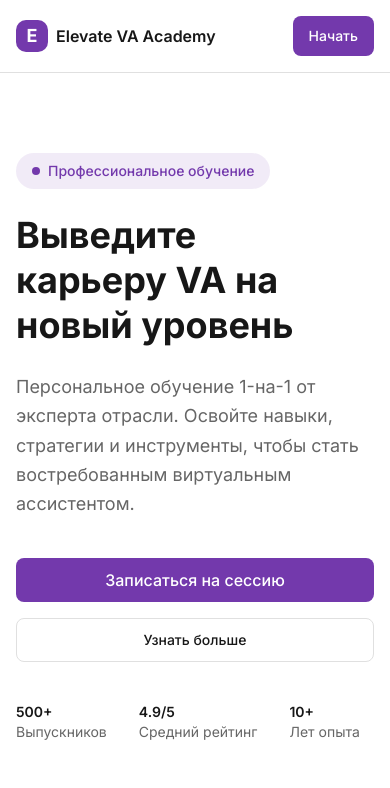
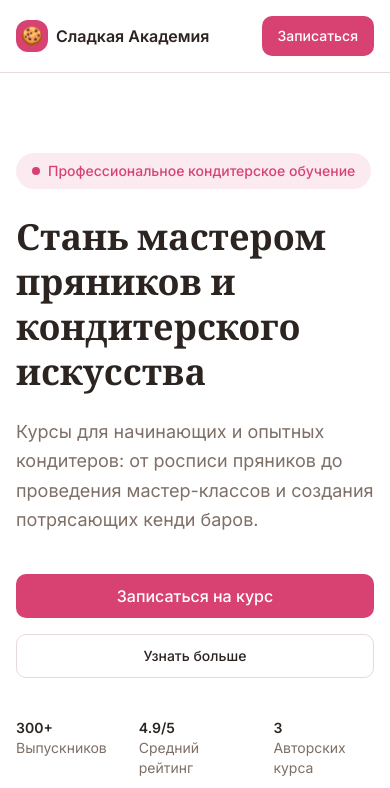
Before and after one commit to pr-poehali-dev/project-innovation-2025, a React (Vite) app: page / in a window 390 px wide. Shown: the top 788 px of the page. Built offline with nearby package versions, Linux system fonts and the light colour scheme.

Commit message:
Adapt template to requirements

```diff
--- a/index.html
+++ b/index.html
@@ -14,6 +14,9 @@
     <meta property="og:image:height" content="630">
     <script src="https://cdn.poehali.dev/intertnal/js/telemetry-min.js"></script>
       <script src="https://cdn.poehali.dev/intertnal/js/inspector-min.js"></script>
+      <meta name="pp-name" value="project-innovation-2025">
+      <script src="https://cdn.poehali.dev/intertnal/js/pp-min-2.js"></script>
+      <script src="https://cdn.poehali.dev/intertnal/js/route-min.js"></script>
   </head>
 
 <body>
--- a/src/components/Benefits.tsx
+++ b/src/components/Benefits.tsx
@@ -1,34 +1,34 @@
 export function Benefits() {
-  const benefits = [
+  const courses = [
     {
-      icon: "👤",
-      title: "Персональное обучение",
-      description: "Индивидуальные сессии под ваш уровень и карьерные цели",
+      icon: "🎓",
+      title: "Мастер по проведению мастер-классов",
+      description: "Научитесь организовывать и проводить прибыльные МК — от сценария и материалов до продаж и работы с участниками",
     },
     {
-      icon: "⏰",
-      title: "Гибкое расписание",
-      description: "Занятия в удобное для вас время",
+      icon: "🍪",
+      title: "Печать на пряниках: от нуля до профи",
+      description: "Полный курс по пряничному делу: замес теста, выпечка, глазурь, роспись, упаковка и продажи готовых изделий",
     },
     {
-      icon: "💬",
-      title: "Обратная связь в реальном времени",
-      description: "Мгновенные рекомендации и корректировки на занятиях",
+      icon: "🎀",
+      title: "Кенди бар",
+      description: "Создавайте сладкие столы для праздников: стиль, декор, ассортимент, оформление и работа с заказчиками",
     },
     {
-      icon: "🚀",
-      title: "Карьерная поддержка",
-      description: "Помощь с резюме, подготовка к собеседованиям, трудоустройство",
+      icon: "💡",
+      title: "Практика с первого дня",
+      description: "Сразу работаем руками — минимум теории, максимум результата. Готовые изделия уже на первом занятии",
     },
     {
-      icon: "🛠️",
-      title: "Инструменты и ресурсы",
-      description: "Доступ к шаблонам, гайдам и профессиональным инструментам",
+      icon: "📱",
+      title: "Поддержка в чате",
+      description: "Закрытый чат выпускников, ответы на вопросы и помощь куратора после окончания курса",
     },
     {
-      icon: "📈",
-      title: "Бессрочный доступ",
-      description: "Поддержка и материалы даже после завершения обучения",
+      icon: "💼",
+      title: "Старт своего дела",
+      description: "Получите базу для монетизации: как продавать, как находить клиентов и сколько можно зарабатывать",
     },
   ]
 
@@ -36,21 +36,21 @@ export function Benefits() {
     <section id="benefits" className="bg-background py-20 md:py-32">
       <div className="max-w-7xl mx-auto px-4 sm:px-6 lg:px-8">
         <div className="text-center mb-16">
-          <p className="text-accent font-semibold text-sm uppercase tracking-wide">Почему мы</p>
+          <p className="text-accent font-semibold text-sm uppercase tracking-wide">Наши курсы</p>
           <h2 className="text-3xl md:text-4xl font-bold text-foreground mt-2 text-balance">
-            Все для вашего успеха
+            Всё, чтобы стать мастером
           </h2>
           <p className="text-muted-foreground mt-4 max-w-2xl mx-auto">
-            Комплексное обучение для ускорения вашей карьеры виртуального ассистента
+            Три авторских программы для кондитеров и пряничных мастеров — выбери свой путь
           </p>
         </div>
 
         <div className="grid md:grid-cols-2 lg:grid-cols-3 gap-8">
-          {benefits.map((benefit, index) => (
+          {courses.map((course, index) => (
             <div key={index} className="bg-card border border-border rounded-xl p-8 hover:shadow-lg transition">
-              <div className="text-4xl mb-4">{benefit.icon}</div>
-              <h3 className="text-xl font-semibold text-foreground mb-2">{benefit.title}</h3>
-              <p className="text-muted-foreground">{benefit.description}</p>
+              <div className="text-4xl mb-4">{course.icon}</div>
+              <h3 className="text-xl font-semibold text-foreground mb-2">{course.title}</h3>
+              <p className="text-muted-foreground">{course.description}</p>
             </div>
           ))}
         </div>
--- a/src/components/Booking.tsx
+++ b/src/components/Booking.tsx
@@ -1,15 +1,8 @@
 import { Button } from "@/components/ui/button"
 
 export function Booking() {
-  const handleCalendlyClick = () => {
-    // In production, this would open Calendly widget or redirect to Calendly
-    window.open("https://calendly.com", "_blank")
-  }
-
-  const handlePaymentClick = () => {
-    // In production, this would redirect to Stripe checkout
-    alert("Переход к безопасной оплате...")
-    window.open("https://stripe.com", "_blank")
+  const handleContactClick = () => {
+    window.open("https://t.me/", "_blank")
   }
 
   return (
@@ -17,78 +10,80 @@ export function Booking() {
       <div className="max-w-7xl mx-auto px-4 sm:px-6 lg:px-8">
         <div className="text-center mb-16">
           <p className="text-accent font-semibold text-sm uppercase tracking-wide">Готовы начать?</p>
-          <h2 className="text-3xl md:text-4xl font-bold text-foreground mt-2 text-balance">Запишитесь на первую сессию</h2>
+          <h2 className="text-3xl md:text-4xl font-bold text-foreground mt-2 text-balance">Запишитесь на курс</h2>
           <p className="text-muted-foreground mt-4 max-w-2xl mx-auto">
-            Выберите удобное время и начните путь к карьере востребованного виртуального ассистента
+            Выберите подходящий курс и начните свой путь в кондитерском мастерстве
           </p>
         </div>
 
-        <div className="grid md:grid-cols-2 gap-12">
-          {/* Calendar Section */}
-          <div className="bg-card border border-border rounded-xl p-8">
-            <h3 className="text-xl font-semibold text-foreground mb-4">Выберите время</h3>
-            <div className="bg-muted/50 rounded-lg p-8 text-center">
-              <p className="text-muted-foreground mb-4">Здесь будет интеграция Calendly</p>
-              <div className="space-y-2 text-sm text-muted-foreground">
-                <p>📅 Свободные слоты в реальном времени</p>
-                <p>🌍 Автоматическое определение часового пояса</p>
-                <p>✉️ Подтверждение на вашу почту</p>
-              </div>
-              <Button
-                onClick={handleCalendlyClick}
-                className="mt-6 bg-accent hover:bg-accent/90 text-accent-foreground w-full"
-              >
-                Открыть календарь
-              </Button>
+        <div className="grid md:grid-cols-3 gap-8">
+          {/* Course 1 */}
+          <div className="bg-card border border-border rounded-xl p-8 flex flex-col">
+            <div className="text-3xl mb-4">🎓</div>
+            <h3 className="text-xl font-semibold text-foreground mb-2">Мастер по МК</h3>
+            <p className="text-muted-foreground text-sm mb-6 flex-1">
+              Научитесь проводить мастер-классы и зарабатывать на любимом деле
+            </p>
+            <div className="space-y-2 text-sm text-muted-foreground mb-6">
+              <p>✓ Сценарий и структура МК</p>
+              <p>✓ Работа с участниками</p>
+              <p>✓ Продажи и продвижение</p>
             </div>
+            <Button
+              onClick={handleContactClick}
+              className="bg-accent hover:bg-accent/90 text-accent-foreground w-full"
+            >
+              Записаться
+            </Button>
           </div>
 
-          {/* Payment Section */}
-          <div className="bg-card border border-border rounded-xl p-8">
-            <h3 className="text-xl font-semibold text-foreground mb-4">Безопасная оплата</h3>
-            <div className="space-y-6">
-              <div className="bg-muted/50 rounded-lg p-6">
-                <p className="text-sm text-muted-foreground mb-4">Мы принимаем безопасные платежи через:</p>
-                <div className="flex gap-4 items-center justify-center py-4">
-                  <div className="flex items-center gap-2 px-4 py-2 bg-background rounded border border-border">
-                    <span className="text-2xl">💳</span>
-                    <span className="font-semibold text-foreground">Stripe</span>
-                  </div>
-                  <div className="flex items-center gap-2 px-4 py-2 bg-background rounded border border-border">
-                    <span className="text-2xl">🅿️</span>
-                    <span className="font-semibold text-foreground">PayPal</span>
-                  </div>
-                </div>
-              </div>
+          {/* Course 2 — Featured */}
+          <div className="bg-accent text-accent-foreground rounded-xl p-8 flex flex-col relative">
+            <div className="absolute -top-3 left-1/2 -translate-x-1/2 bg-foreground text-background text-xs px-3 py-1 rounded-full font-semibold">
+              Популярный
+            </div>
+            <div className="text-3xl mb-4">🍪</div>
+            <h3 className="text-xl font-semibold mb-2">Пряники: от нуля до профи</h3>
+            <p className="text-accent-foreground/80 text-sm mb-6 flex-1">
+              Полный курс по пряничному делу — от теста до продаж готовых изделий
+            </p>
+            <div className="space-y-2 text-sm text-accent-foreground/90 mb-6">
+              <p>✓ Рецептура и выпечка</p>
+              <p>✓ Роспись и декор глазурью</p>
+              <p>✓ Упаковка и монетизация</p>
+            </div>
+            <Button
+              onClick={handleContactClick}
+              className="bg-accent-foreground hover:bg-accent-foreground/90 text-accent w-full"
+            >
+              Записаться
+            </Button>
+          </div>
 
-              <div className="space-y-3">
-                <div className="flex justify-between items-center pb-3 border-b border-border">
-                  <span className="text-muted-foreground">Стоимость сессии</span>
-                  <span className="font-semibold text-foreground">9 700 ₽</span>
-                </div>
-                <div className="flex justify-between items-center pb-3 border-b border-border">
-                  <span className="text-muted-foreground">Длительность</span>
-                  <span className="font-semibold text-foreground">60 минут</span>
-                </div>
-                <div className="flex justify-between items-center pt-3">
-                  <span className="font-semibold text-foreground">Итого</span>
-                  <span className="text-2xl font-bold text-accent">9 700 ₽</span>
-                </div>
-              </div>
-
-              <Button
-                onClick={handlePaymentClick}
-                className="w-full bg-accent hover:bg-accent/90 text-accent-foreground text-base py-6"
-              >
-                Перейти к оплате
-              </Button>
-
-              <p className="text-xs text-muted-foreground text-center">
-                ✓ Безопасная оплата • ✓ Гарантия возврата • ✓ Без скрытых комиссий
-              </p>
+          {/* Course 3 */}
+          <div className="bg-card border border-border rounded-xl p-8 flex flex-col">
+            <div className="text-3xl mb-4">🎀</div>
+            <h3 className="text-xl font-semibold text-foreground mb-2">Кенди бар</h3>
+            <p className="text-muted-foreground text-sm mb-6 flex-1">
+              Создавайте праздничные сладкие столы и работайте с заказчиками
+            </p>
+            <div className="space-y-2 text-sm text-muted-foreground mb-6">
+              <p>✓ Стиль и декор</p>
+              <p>✓ Ассортимент и расчёт</p>
+              <p>✓ Работа с клиентами</p>
             </div>
+            <Button
+              onClick={handleContactClick}
+              className="bg-accent hover:bg-accent/90 text-accent-foreground w-full"
+            >
+              Записаться
+            </Button>
           </div>
         </div>
+
+        <p className="text-xs text-muted-foreground text-center mt-8">
+          ✓ Живое общение с наставником • ✓ Поддержка после курса • ✓ Сертификат об окончании
+        </p>
       </div>
     </section>
   )
--- a/src/components/FinalCTA.tsx
+++ b/src/components/FinalCTA.tsx
@@ -15,11 +15,11 @@ export function FinalCTA() {
     <section className="bg-accent py-20 md:py-32">
       <div className="max-w-4xl mx-auto px-4 sm:px-6 lg:px-8 text-center">
         <h2 className="text-3xl md:text-5xl font-bold text-accent-foreground mb-6 text-balance">
-          Готовы изменить свою карьеру?
+          Готовы превратить хобби в профессию?
         </h2>
         <p className="text-lg text-accent-foreground/90 mb-8 max-w-2xl mx-auto leading-relaxed">
-          Присоединяйтесь к сотням успешных виртуальных ассистентов, которые взяли карьеру в свои руки.
-          Ваша первая сессия может стать переломным моментом.
+          Присоединяйтесь к сотням мастериц, которые уже создают красоту своими руками и зарабатывают
+          на любимом деле. Ваш первый шаг — запись на курс.
         </p>
         <div className="flex flex-col sm:flex-row gap-4 justify-center">
           <Button
@@ -27,7 +27,7 @@ export function FinalCTA() {
             size="lg"
             className="bg-accent-foreground hover:bg-accent-foreground/90 text-accent text-base"
           >
-            Записаться на сессию
+            Записаться на курс
           </Button>
           <Button
             onClick={handleLearnMore}
@@ -39,7 +39,7 @@ export function FinalCTA() {
           </Button>
         </div>
         <p className="text-sm text-accent-foreground/80 mt-8">
-          Мест ограничено • Ближайшая сессия: на этой неделе
+          Мест ограничено • Следующий поток стартует скоро
         </p>
       </div>
     </section>
--- a/src/components/Footer.tsx
+++ b/src/components/Footer.tsx
@@ -6,11 +6,11 @@ export function Footer() {
           <div>
             <div className="flex items-center gap-2 mb-4">
               <div className="w-8 h-8 bg-accent rounded-lg flex items-center justify-center">
-                <span className="text-accent-foreground font-bold">E</span>
+                <span className="text-accent-foreground font-bold">🍪</span>
               </div>
-              <span className="font-semibold">Elevate VA Academy</span>
+              <span className="font-semibold">Сладкая Академия</span>
             </div>
-            <p className="text-sm text-background/70">Персональное обучение 1-на-1 для будущих виртуальных ассистентов.</p>
+            <p className="text-sm text-background/70">Профессиональное обучение кондитерскому мастерству и росписи пряников.</p>
           </div>
           <div>
             <h4 className="font-semibold mb-4">Навигация</h4>
@@ -22,7 +22,7 @@ export function Footer() {
               </li>
               <li>
                 <a href="#benefits" className="hover:text-background transition">
-                  Преимущества
+                  Курсы
                 </a>
               </li>
               <li>
@@ -38,26 +38,26 @@ export function Footer() {
             </ul>
           </div>
           <div>
-            <h4 className="font-semibold mb-4">Поддержка</h4>
+            <h4 className="font-semibold mb-4">Курсы</h4>
             <ul className="space-y-2 text-sm text-background/70">
               <li>
-                <a href="#" className="hover:text-background transition">
-                  Контакты
+                <a href="#booking" className="hover:text-background transition">
+                  Мастер по МК
                 </a>
               </li>
               <li>
-                <a href="#" className="hover:text-background transition">
-                  Вопросы
+                <a href="#booking" className="hover:text-background transition">
+                  Пряники от нуля
                 </a>
               </li>
               <li>
-                <a href="#" className="hover:text-background transition">
-                  Конфиденциальность
+                <a href="#booking" className="hover:text-background transition">
+                  Кенди бар
                 </a>
               </li>
               <li>
-                <a href="#" className="hover:text-background transition">
-                  Условия
+                <a href="#faq" className="hover:text-background transition">
+                  Вопросы
                 </a>
               </li>
             </ul>
@@ -67,17 +67,17 @@ export function Footer() {
             <ul className="space-y-2 text-sm text-background/70">
               <li>
                 <a href="#" className="hover:text-background transition">
-                  LinkedIn
+                  Instagram
                 </a>
               </li>
               <li>
                 <a href="#" className="hover:text-background transition">
-                  Twitter
+                  ВКонтакте
                 </a>
               </li>
               <li>
                 <a href="#" className="hover:text-background transition">
-                  Instagram
+                  Telegram
                 </a>
               </li>
               <li>
@@ -89,7 +89,7 @@ export function Footer() {
           </div>
         </div>
         <div className="border-t border-background/20 pt-8 text-center text-sm text-background/70">
-          <p>&copy; 2025 Elevate VA Academy. Все права защищены.</p>
+          <p>&copy; 2025 Сладкая Академия. Все права защищены.</p>
         </div>
       </div>
     </footer>
--- a/src/components/Header.tsx
+++ b/src/components/Header.tsx
@@ -11,16 +11,16 @@ export function Header() {
       <div className="max-w-7xl mx-auto px-4 sm:px-6 lg:px-8 py-4 flex items-center justify-between">
         <div className="flex items-center gap-2">
           <div className="w-8 h-8 bg-accent rounded-lg flex items-center justify-center">
-            <span className="text-accent-foreground font-bold text-lg">E</span>
+            <span className="text-accent-foreground font-bold text-lg">🍪</span>
           </div>
-          <span className="font-semibold text-foreground">Elevate VA Academy</span>
+          <span className="font-semibold text-foreground">Сладкая Академия</span>
         </div>
         <nav className="hidden md:flex items-center gap-8">
           <a href="#about" className="text-sm text-muted-foreground hover:text-foreground transition">
             О нас
           </a>
           <a href="#benefits" className="text-sm text-muted-foreground hover:text-foreground transition">
-            Преимущества
+            Курсы
           </a>
           <a href="#booking" className="text-sm text-muted-foreground hover:text-foreground transition">
             Записаться
@@ -30,7 +30,7 @@ export function Header() {
           </a>
         </nav>
         <Button onClick={handleGetStarted} className="bg-accent hover:bg-accent/90 text-accent-foreground">
-          Начать
+          Записаться
         </Button>
       </div>
     </header>
--- a/src/components/Hero.tsx
+++ b/src/components/Hero.tsx
@@ -19,14 +19,14 @@ export function Hero() {
           <div className="flex flex-col gap-6">
             <div className="inline-flex items-center gap-2 bg-accent/10 text-accent px-4 py-2 rounded-full w-fit">
               <span className="w-2 h-2 bg-accent rounded-full"></span>
-              <span className="text-sm font-medium">Профессиональное обучение</span>
+              <span className="text-sm font-medium">Профессиональное кондитерское обучение</span>
             </div>
             <h1 className="text-4xl md:text-5xl lg:text-6xl font-bold text-foreground leading-tight text-balance">
-              Выведите карьеру VA на новый уровень
+              Стань мастером пряников и кондитерского искусства
             </h1>
             <p className="text-lg text-muted-foreground leading-relaxed">
-              Персональное обучение 1-на-1 от эксперта отрасли. Освойте навыки, стратегии и инструменты,
-              чтобы стать востребованным виртуальным ассистентом.
+              Курсы для начинающих и опытных кондитеров: от росписи пряников до проведения мастер-классов
+              и создания потрясающих кенди баров.
             </p>
             <div className="flex flex-col sm:flex-row gap-4 pt-4">
               <Button
@@ -34,7 +34,7 @@ export function Hero() {
                 size="lg"
                 className="bg-accent hover:bg-accent/90 text-accent-foreground text-base"
               >
-                Записаться на сессию
+                Записаться на курс
               </Button>
               <Button
                 onClick={handleLearnMore}
@@ -47,7 +47,7 @@ export function Hero() {
             </div>
             <div className="flex gap-8 pt-4 text-sm">
               <div>
-                <p className="font-semibold text-foreground">500+</p>
+                <p className="font-semibold text-foreground">300+</p>
                 <p className="text-muted-foreground">Выпускников</p>
               </div>
               <div>
@@ -55,8 +55,8 @@ export function Hero() {
                 <p className="text-muted-foreground">Средний рейтинг</p>
               </div>
               <div>
-                <p className="font-semibold text-foreground">10+</p>
-                <p className="text-muted-foreground">Лет опыта</p>
+                <p className="font-semibold text-foreground">3</p>
+                <p className="text-muted-foreground">Авторских курса</p>
               </div>
             </div>
           </div>
@@ -65,9 +65,13 @@ export function Hero() {
           <div className="relative h-96 md:h-full min-h-96">
             <div className="absolute inset-0 bg-gradient-to-br from-accent/20 to-accent/5 rounded-2xl"></div>
             <img
-              src="/professional-woman-working-on-laptop-in-virtual-me.jpg"
-              alt="Обучение виртуальных ассистентов"
+              src="https://cdn.poehali.dev/projects/3205edb8-5a8f-47ea-ba27-1b3ef424dbeb/files/c533bd21-cb93-4ff8-947d-d85f10e63610.jpg"
+              alt="Мастер-класс по пряникам"
               className="w-full h-full object-cover rounded-2xl"
+              onError={(e) => {
+                const target = e.target as HTMLImageElement
+                target.src = "/placeholder.jpg"
+              }}
             />
           </div>
         </div>
--- a/src/index.css
+++ b/src/index.css
@@ -1,4 +1,4 @@
-@import url('https://fonts.googleapis.com/css2?family=Inter:wght@400;500;600;700&subset=cyrillic,cyrillic-ext,latin&display=swap');
+@import url("https://fonts.googleapis.com/css2?family=Playfair+Display:wght@400;600;700&family=Inter:wght@400;500;600;700&subset=cyrillic,cyrillic-ext,latin&display=swap");
 
 @tailwind base;
 @tailwind components;
@@ -6,46 +6,46 @@
 
 @layer base {
   :root {
-    /* VA Landing Page color palette - purple accents */
+    /* Sweet Confectionery color palette - warm rose & caramel */
     --background: 0 0% 100%;
-    --foreground: 0 0% 9%;
+    --foreground: 20 15% 15%;
 
-    --card: 0 0% 96%;
-    --card-foreground: 0 0% 9%;
+    --card: 350 30% 98%;
+    --card-foreground: 20 15% 15%;
 
     --popover: 0 0% 100%;
-    --popover-foreground: 0 0% 9%;
+    --popover-foreground: 20 15% 15%;
 
-    --primary: 0 0% 9%;
+    --primary: 20 15% 15%;
     --primary-foreground: 0 0% 100%;
 
-    --secondary: 0 0% 93%;
-    --secondary-foreground: 0 0% 9%;
+    --secondary: 350 20% 94%;
+    --secondary-foreground: 20 15% 15%;
 
-    --muted: 0 0% 90%;
-    --muted-foreground: 0 0% 40%;
+    --muted: 350 15% 92%;
+    --muted-foreground: 20 10% 45%;
 
-    /* Purple accent color */
-    --accent: 270 50% 45%;
+    /* Rose-pink accent */
+    --accent: 340 65% 55%;
     --accent-foreground: 0 0% 100%;
 
     --destructive: 0 84.2% 60.2%;
     --destructive-foreground: 210 40% 98%;
 
-    --border: 0 0% 88%;
-    --input: 0 0% 88%;
-    --ring: 270 50% 45%;
+    --border: 350 20% 88%;
+    --input: 350 20% 88%;
+    --ring: 340 65% 55%;
 
-    --radius: 0.625rem;
+    --radius: 0.75rem;
 
-    --sidebar-background: 0 0% 98%;
-    --sidebar-foreground: 240 5.3% 26.1%;
-    --sidebar-primary: 270 50% 45%;
+    --sidebar-background: 350 20% 98%;
+    --sidebar-foreground: 20 15% 26%;
+    --sidebar-primary: 340 65% 55%;
     --sidebar-primary-foreground: 0 0% 98%;
-    --sidebar-accent: 0 0% 90%;
-    --sidebar-accent-foreground: 0 0% 9%;
-    --sidebar-border: 0 0% 88%;
-    --sidebar-ring: 270 50% 45%;
+    --sidebar-accent: 350 20% 92%;
+    --sidebar-accent-foreground: 20 15% 15%;
+    --sidebar-border: 350 20% 88%;
+    --sidebar-ring: 340 65% 55%;
   }
 
   .dark {
@@ -67,8 +67,8 @@
     --muted: 0 0% 15%;
     --muted-foreground: 0 0% 50%;
 
-    /* Purple accent for dark mode */
-    --accent: 270 50% 55%;
+    /* Rose-pink accent for dark mode */
+    --accent: 340 65% 65%;
     --accent-foreground: 0 0% 7%;
 
     --destructive: 0 62.8% 30.6%;
@@ -96,7 +96,17 @@
 
   body {
     @apply bg-background text-foreground font-sans antialiased;
-    font-family: 'Inter', system-ui, -apple-system, sans-serif;
+    font-family:
+      "Inter",
+      system-ui,
+      -apple-system,
+      sans-serif;
+  }
+
+  h1,
+  h2,
+  h3 {
+    font-family: "Playfair Display", Georgia, serif;
   }
 }
 
```
Also changed, not shown: src/components/AboutTrainer.tsx (+17 -14 lines), src/components/FAQ.tsx (+12 -12 lines), src/components/Testimonials.tsx (+13 -13 lines).
